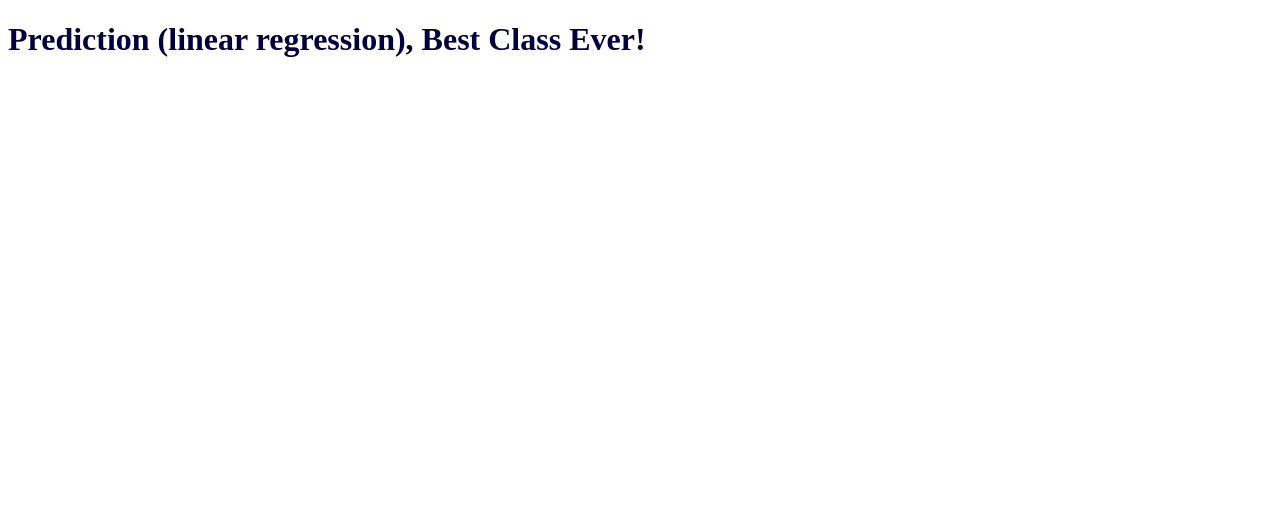
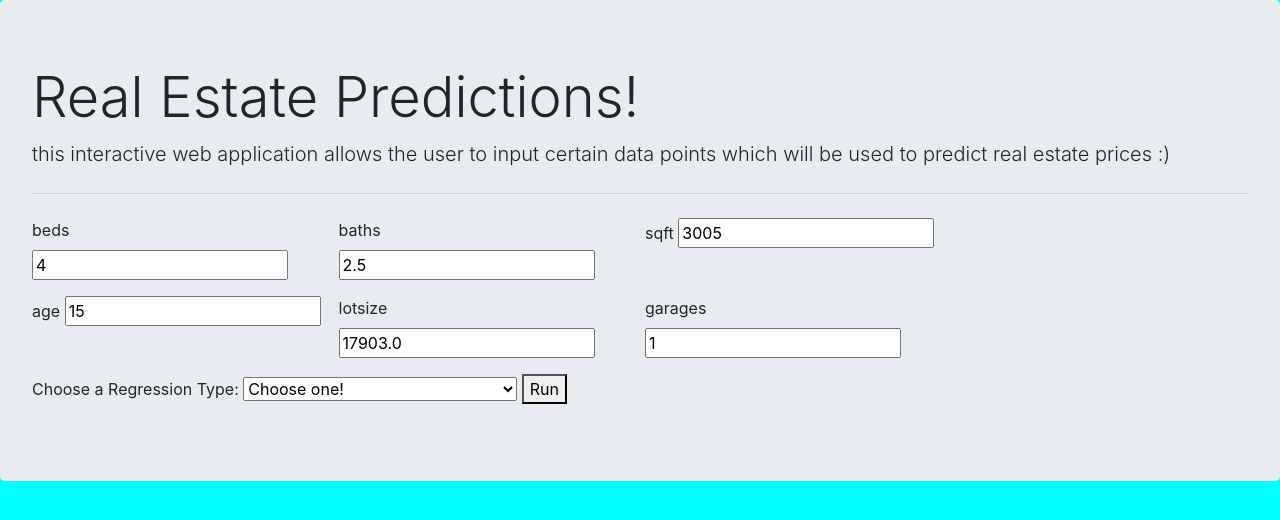
Before and after one commit to 22BobbyW/s14Lab2, a Flask app: page / in a window 1280 px wide. Shown: the top 520 px of the page. Run offline with Flask 2, Linux system fonts and the light colour scheme; parts of the project's set-up code (start-up, migrations or seed data) failed here and were passed over; some libraries are stand-ins or nearby versions.

Commit message:
interactive app

```diff
--- a/app.py
+++ b/app.py
@@ -1,22 +1,56 @@
-import joblib
-from flask import Flask, render_template
+from flask import Flask, render_template, request
 
 app = Flask(__name__)
 
-# Load ML model
-#linearModel = joblib.load('./notebooks/regr.pkl')
+import joblib
+
+# load ML model
+linearModel = joblib.load('./notebooks/TTSModel.pkl')
+trainTestSplit = joblib.load('./notebooks/TTSModel.pkl')
+decisionTreeModel = joblib.load('./notebooks/DTModel.pkl')
+
+# the data
+beds = 4
+baths = 2.5
+sqft = 3005
+age = 15
+lotsize = 17903.0
+garage = 1
+reg = "linear"
 
 @app.route('/')
 def index():
-    bestClassEver = 'Best Class Ever'
-    return render_template('index.html', bCE=bestClassEver)
+    return render_template('index.html', prediction="", beds=beds, baths=baths, sqft=sqft, age=age, lotsize=lotsize, garages=garage, regression=reg)
 
 
-@app.route('/world')
-def hello_world():
-    return 'Hello, World!'
+@app.route('/sending/data', methods=['GET'])
+def predict():
 
+    print(request.args)
 
-@app.route('/<you>')
-def hello_you(you):
-    return f'Hello, {you}!'
+    if request.method == 'GET':
+        beds = float(request.args['beds'])
+        baths = float(request.args['baths'])
+        sqft = float(request.args['sqft'])
+        age = float(request.args['age'])
+        lotsize = float(request.args['lotsize'])
+        garage = float(request.args['garages'])
+        reg = str(request.args['regressionType'])
+
+        if reg == "linear":
+            temp = linearModel.predict([[beds, baths, sqft, age, lotsize, garage]])[0][0].round(0)
+            pred = ' (linear regression): ' + str(temp)
+        elif reg == 'tree':
+            temp = decisionTreeModel.predict([[beds, baths, sqft, age, lotsize, garage]])[0].round(0)
+            pred = ' (decision tree regression): ' + str(temp)
+        elif reg == 'tts':
+            temp = trainTestSplit.predict([[beds, baths, sqft, age, lotsize, garage]])[0][0].round(0)
+            pred = ' (train test split linear regression): ' + str(temp)
+        else:
+            pred = ': you did not chose a regression model :('
+    else:
+        print('error')
+
+    prediction = "Housing Price Prediction" + str(pred)
+
+    return render_template('index.html', prediction=prediction, beds=beds, baths=baths, sqft=sqft, age=age, lotsize=lotsize, garages=garage, regression=reg)
--- a/templates/index.html
+++ b/templates/index.html
@@ -1,16 +1,83 @@
 <!doctype html>
 <html lang="en">
 <head>
+    <!-- Meta Tags -->
     <meta charset="UTF-8">
-    <meta name="viewport"
-          content="width=device-width, user-scalable=no, initial-scale=1.0, maximum-scale=1.0, minimum-scale=1.0">
+    <meta name="viewport" content="width=device-width, user-scalable=no, initial-scale=1.0, maximum-scale=1.0, minimum-scale=1.0">
     <meta http-equiv="X-UA-Compatible" content="ie=edge">
+
+    <!-- Bootstrap CSS -->
+    <link rel="stylesheet" href="https://stackpath.bootstrapcdn.com/bootstrap/4.5.0/css/bootstrap.min.css" integrity="sha384-9aIt2nRpC12Uk9gS9baDl411NQApFmC26EwAOH8WgZl5MYYxFfc+NcPb1dKGj7Sk" crossorigin="anonymous">
+
     <title>Lab 2</title>
+</head>
+<style>
+    body
+    {
+        background-color: cyan;
+    }
+</style>
+<body>
+    <div class="col-md-6" style="background-color:blue;"></div>
 
-    <!-- Styles -->
-    <link href="{{ url_for('static', filename='./css/index.css') }}" rel="stylesheet">
-</head>
-<body>
-<h1>Prediction (linear regression), {{ bCE }}!</h1>
+    <div class="col-md-6" style="background-color:white;"></div>
+
+    <div class="jumbotron">
+        <h1 class="display-4">Real Estate Predictions!</h1>
+        <p class="lead">this interactive web application allows the user to input certain data points which will be used to predict real estate prices :)</p>
+        <hr class="my-4">
+
+        <form action="/sending/data" method="GET" id="mainForm">
+            <!-- the beds, baths, sqft row -->
+            <div class="form-row">
+                <div class="form group col-md-3 mb-3">
+                    <label for="beds">beds</label>
+                    <input name="beds" id="beds" value={{beds}}>
+                </div>
+                <div class="form group col-md-3 mb-3">
+                    <label for="baths">baths</label>
+                    <input id="baths"  name="baths" value={{baths}}>
+                </div>
+                <div class="form group col-md-3 mb-3">
+                    <label for="sqft">sqft</label>
+                    <input id="sqft" name="sqft" value={{sqft}}>
+                </div>
+            </div>
+
+            <!-- the age, lotsize, and garages -->
+            <div class="form-row">
+                <div class="form group col-md-3 mb-3">
+                    <label for="age">age</label>
+                    <input id="age"  name="age" value={{age}}>
+                </div>
+                <div class="form group col-md-3 mb-3">
+                    <label for="lotsize">lotsize</label>
+                    <input id="lotsize" name="lotsize" value={{lotsize}}>
+                </div>
+                <div class="form group col-md-3 mb-3">
+                    <label for="garage">garages</label>
+                    <input id="garage" name="garages" value={{garages}}>
+                </div>
+            </div>
+
+            <!-- the dropdown for regression methods -->
+            <label for="regressionList">Choose a Regression Type: </label>
+            <select id="regressionList" name="regressionType" form="mainForm" value>
+                <option value="choose">Choose one!</option>
+                <option value="linear">Linear Regression</option>
+                <option value="tts">Train Test Split Linear Regression</option>
+                <option value="tree">Decision Tree Regression</option>
+            </select>
+
+            <button type="submit">Run</button> <!-- was clearclicked -->
+        </form>
+
+        <h2 id = "result" class="d-block bg-warning text-white">{{prediction}}</h2>
+    </div>
+
+    <!-- JS, Popper.js, and jQuery -->
+    <script src="https://code.jquery.com/jquery-3.5.1.slim.min.js" integrity="sha384-DfXdz2htPH0lsSSs5nCTpuj/zy4C+OGpamoFVy38MVBnE+IbbVYUew+OrCXaRkfj" crossorigin="anonymous"></script>
+    <script src="https://cdn.jsdelivr.net/npm/popper.js@1.16.0/dist/umd/popper.min.js" integrity="sha384-Q6E9RHvbIyZFJoft+2mJbHaEWldlvI9IOYy5n3zV9zzTtmI3UksdQRVvoxMfooAo" crossorigin="anonymous"></script>
+    <script src="https://stackpath.bootstrapcdn.com/bootstrap/4.5.0/js/bootstrap.min.js" integrity="sha384-OgVRvuATP1z7JjHLkuOU7Xw704+h835Lr+6QL9UvYjZE3Ipu6Tp75j7Bh/kR0JKI" crossorigin="anonymous"></script>
 </body>
 </html>
```
Also changed, not shown: 4 other files.
